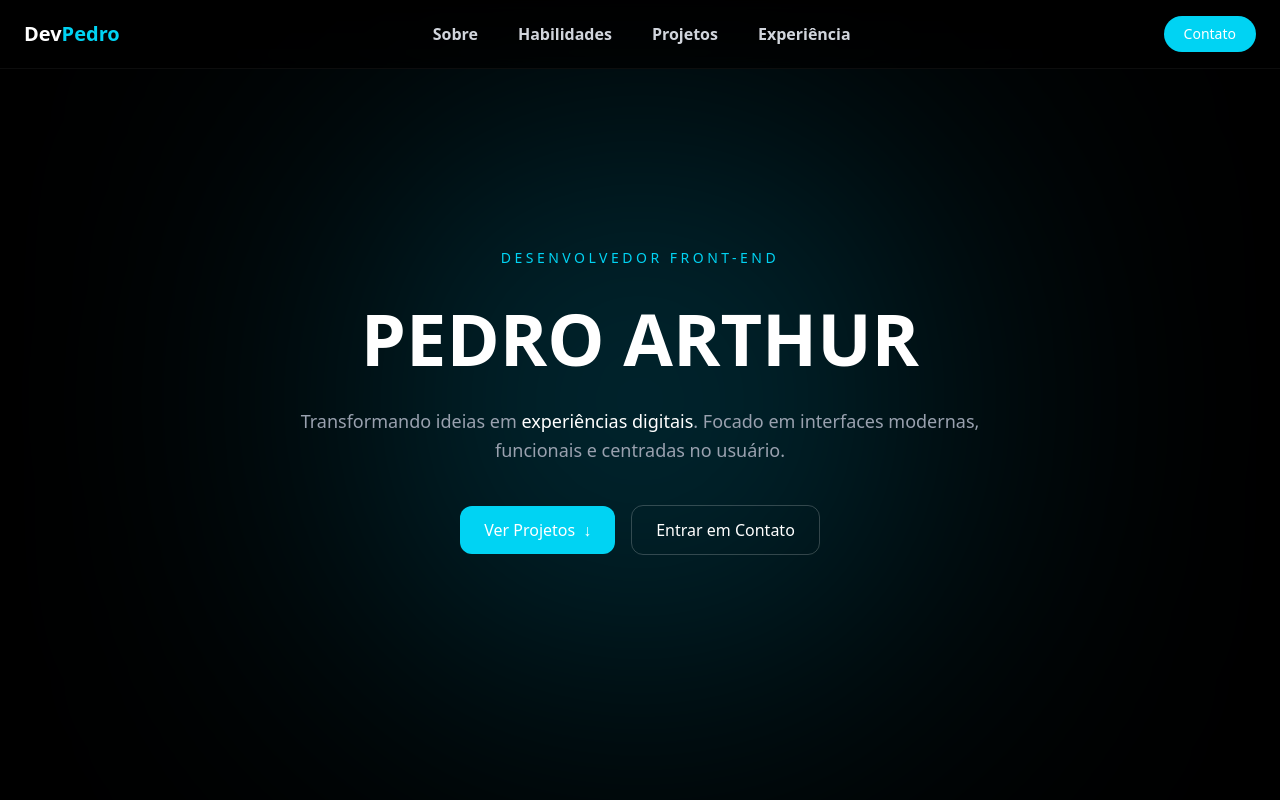
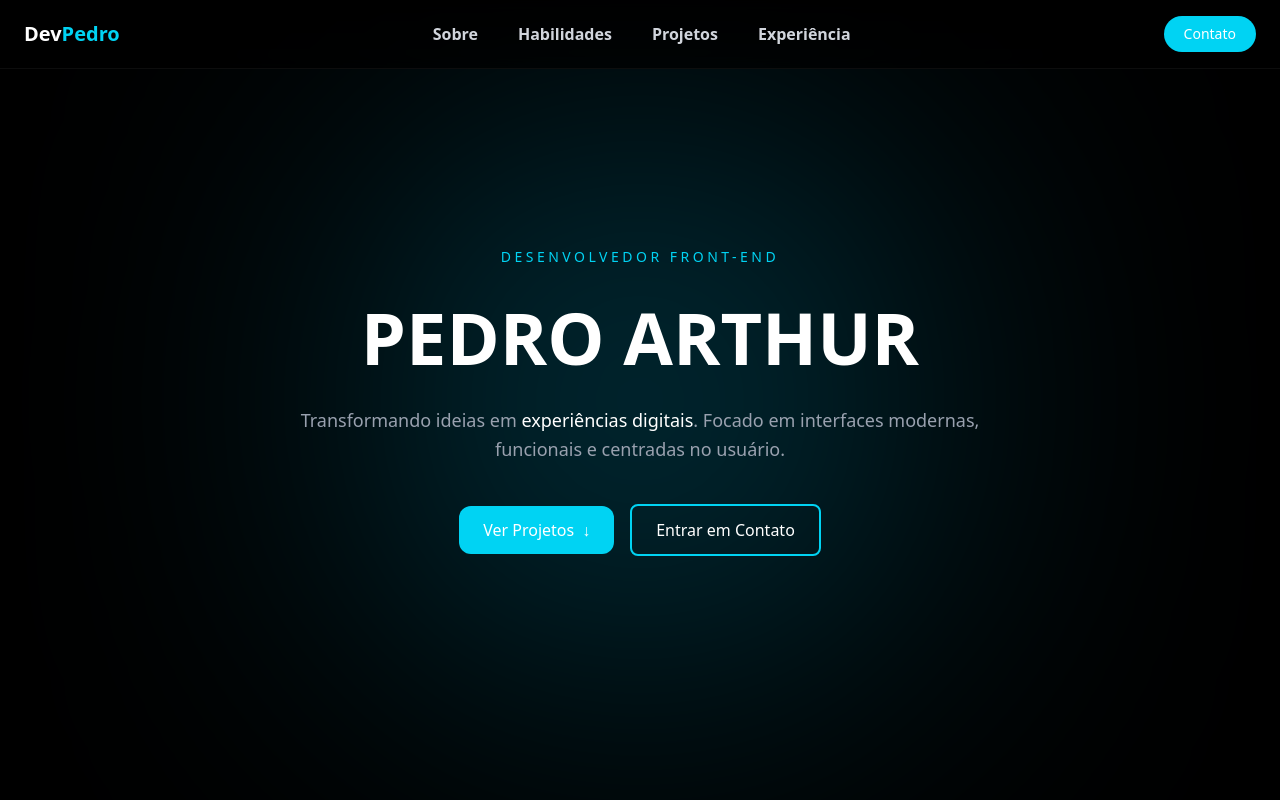
Before and after one commit to arthurpedr/Pedro-Arthur, a React (Vite) app: page / in a window 1280 px wide. Built offline with nearby package versions, Linux system fonts and the light colour scheme.

Commit message:
Feat: Adição de novos componentes

```diff
--- /dev/null
+++ b/src/components/CardProjetos.jsx
@@ -0,0 +1,100 @@
+import { ExternalLink, Github } from "lucide-react";
+
+export default function ProjectCard({
+  titulo,
+  descricao,
+  imagem,
+  tags,
+  demo,
+  codigo,
+  onPrivateCode,
+}) {
+  return (
+    <div
+      className="
+        group relative overflow-hidden
+        rounded-2xl
+        border border-white/10
+        bg-white/5
+        transition
+        hover:border-cyan-300/80
+        hover:shadow-[0_0_18px_rgba(34,211,238,0.35)]
+
+        before:absolute
+        before:inset-0
+        before:-left-full
+        before:w-full
+        before:h-full
+        before:bg-linear-to-r
+        before:from-transparent
+        before:via-cyan-400/20
+        before:to-transparent
+        before:transition-all
+        before:duration-700
+        before:pointer-events-none
+
+        hover:before:left-full
+      "
+    >
+      {/* Imagem */}
+      <div className="relative overflow-hidden">
+        <img
+          src={imagem}
+          alt={titulo}
+          className="w-full h-65 object-cover transition duration-500 group-hover:scale-105"
+        />
+      </div>
+
+      {/* Conteúdo */}
+      <div className="p-6">
+        {/* Tags */}
+        <div className="flex flex-wrap gap-2 mb-4">
+          {tags.map((tag, i) => (
+            <span
+              key={i}
+              className="text-xs px-3 py-1 rounded-full bg-cyan-600/10 text-cyan-400"
+            >
+              {tag}
+            </span>
+          ))}
+        </div>
+
+        <h3 className="text-xl font-semibold mb-2">{titulo}</h3>
+
+        <p className="text-gray-400 text-sm leading-relaxed mb-6">
+          {descricao}
+        </p>
+
+        {/* Links */}
+        <div className="flex gap-6 text-sm">
+          <a
+            href={demo}
+            target="_blank"
+            rel="noopener noreferrer"
+            className="flex items-center gap-2 hover:text-cyan-400 transition"
+          >
+            Ver Projeto <ExternalLink size={16} />
+          </a>
+
+          {codigo === "Privado" ? (
+            <button
+              onClick={onPrivateCode}
+              className="flex items-center gap-2 text-gray-400 hover:text-cyan-400 transition"
+            >
+              Código <Github size={16} />
+            </button>
+          ) : (
+            <a
+              href={codigo}
+              target="_blank"
+              rel="noopener noreferrer"
+              className="flex items-center gap-2 hover:text-cyan-400 transition"
+            >
+              Código <Github size={16} />
+            </a>
+          )}
+        </div>
+      </div>
+    </div>
+  );
+}
--- /dev/null
+++ b/src/components/Modal.jsx
@@ -0,0 +1,25 @@
+import { X } from "lucide-react";
+
+export default function PrivateCodeModal({ open, onClose }) {
+  if (!open) return null;
+
+  return (
+    <div className="fixed inset-0 z-50 flex items-center justify-center bg-black/70 backdrop-blur">
+      <div className="bg-zinc-900 border border-white/10 rounded-xl p-6 max-w-sm w-full relative">
+        <button
+          onClick={onClose}
+          className="absolute top-4 right-4 text-gray-400 hover:text-white"
+        >
+          <X size={18} />
+        </button>
+
+        <h3 className="text-xl font-semibold mb-3">Código privado 🔒</h3>
+
+        <p className="text-gray-400 text-sm">
+          Este projeto possui código proprietário e não pode ser disponibilizado
+          publicamente.
+        </p>
+      </div>
+    </div>
+  );
+}
--- /dev/null
+++ b/src/components/NeonButton.jsx
@@ -0,0 +1,71 @@
+import { useState } from "react";
+
+export default function NeonButton({
+  children,
+  onClick,
+  type = "button",
+  className = "",
+  href,
+}) {
+  const [pulse, setPulse] = useState(false);
+
+  const handleClick = (e) => {
+    setPulse(true);
+    onClick?.(e);
+
+    setTimeout(() => setPulse(false), 500);
+  };
+
+  return (
+    <a
+      type={type}
+      onClick={handleClick}
+      href={href}
+      className={`
+        relative overflow-hidden
+        px-6 py-3
+        font-medium
+        text-white
+        border-2 border-cyan-400
+        rounded-lg
+        bg-transparent
+        transition-all duration-300
+        hover:scale-105
+        hover:shadow-[0_0_10px_#0ff,0_0_20px_#0ff,0_0_40px_#0ff,0_0_80px_#0ff]
+        focus:outline-none
+
+        before:absolute
+        before:top-0
+        before:-left-full
+        before:w-full
+        before:h-full
+        before:bg-linear-to-r
+        before:from-transparent
+        before:via-cyan-400/40
+        before:to-transparent
+        before:transition-all
+        before:duration-700
+        before:z-[-1]
+
+        hover:before:left-full
+
+        ${className}
+      `}
+    >
+      {children}
+
+      {/* Pulse click */}
+      {pulse && (
+        <span
+          className="
+            absolute inset-0
+            rounded-lg
+            bg-cyan-400/20
+            animate-[pulse_0.5s_ease-out]
+            pointer-events-none
+          "
+        />
+      )}
+    </a>
+  );
+}
--- a/src/components/h.jsx
+++ b/src/components/h.jsx
@@ -7,8 +7,8 @@ const frontendItems = [
 ];
 
 const otherItems = [
-  "/github.svg",
-  "/vercel.svg",
+  "/Github.svg",
+  "/Vercel.svg",
   "/c.svg",
   "/figma.svg",
 ];
--- a/src/pages/Habilidades/index.jsx
+++ b/src/pages/Habilidades/index.jsx
@@ -12,7 +12,7 @@ function Habilidades() {
           <h2 className="text-3xl md:text-4xl font-bold text-white mb-4">
             Minhas Habilidades
           </h2>
-          <p className="text-gray-400 max-w-xl mx-auto">
+          <p className="text-gray-400 max-w-xl mx-auto px-2">
             Um panorama das tecnologias e ferramentas que domino.
           </p>
           </Animacao>
--- a/src/pages/Inicio/index.jsx
+++ b/src/pages/Inicio/index.jsx
@@ -1,3 +1,5 @@
+import NeonButton from "../../components/NeonButton";
+
 export default function Home() {
   return (
     <section
@@ -48,12 +50,7 @@ export default function Home() {
             <span className="group-hover:translate-y-1 transition">↓</span>
           </a>
 
-          <a
-            href="#contato"
-            className="inline-flex items-center px-6 py-3 rounded-xl border border-white/20 text-white hover:border-cyan-400 transition"
-          >
-            Entrar em Contato
-          </a>
+          <NeonButton href="#contato">Entrar em Contato</NeonButton>
         </div>
       </div>
     </section>
```
Also changed, not shown: src/pages/Projetos/index.jsx (+18 -101 lines).
